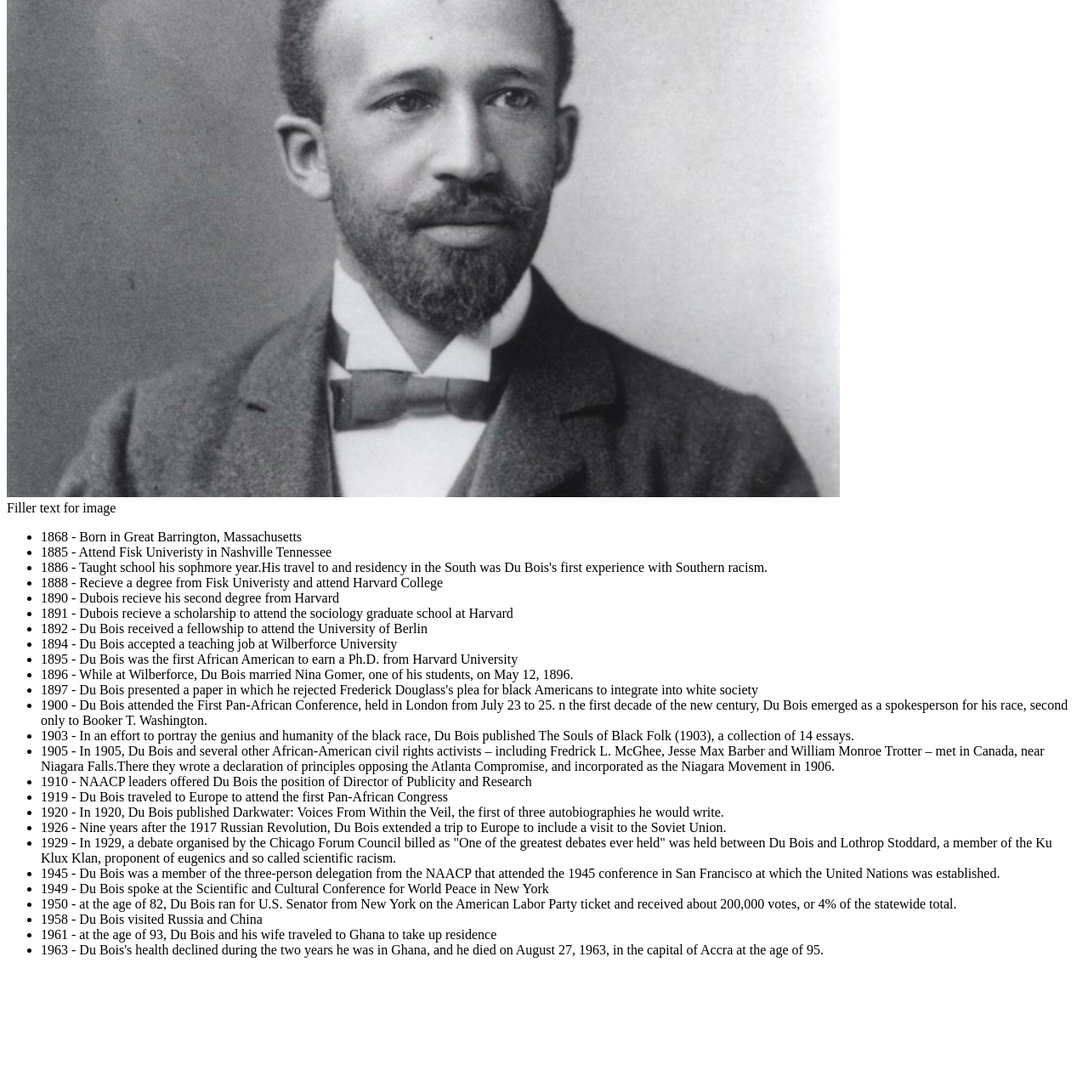
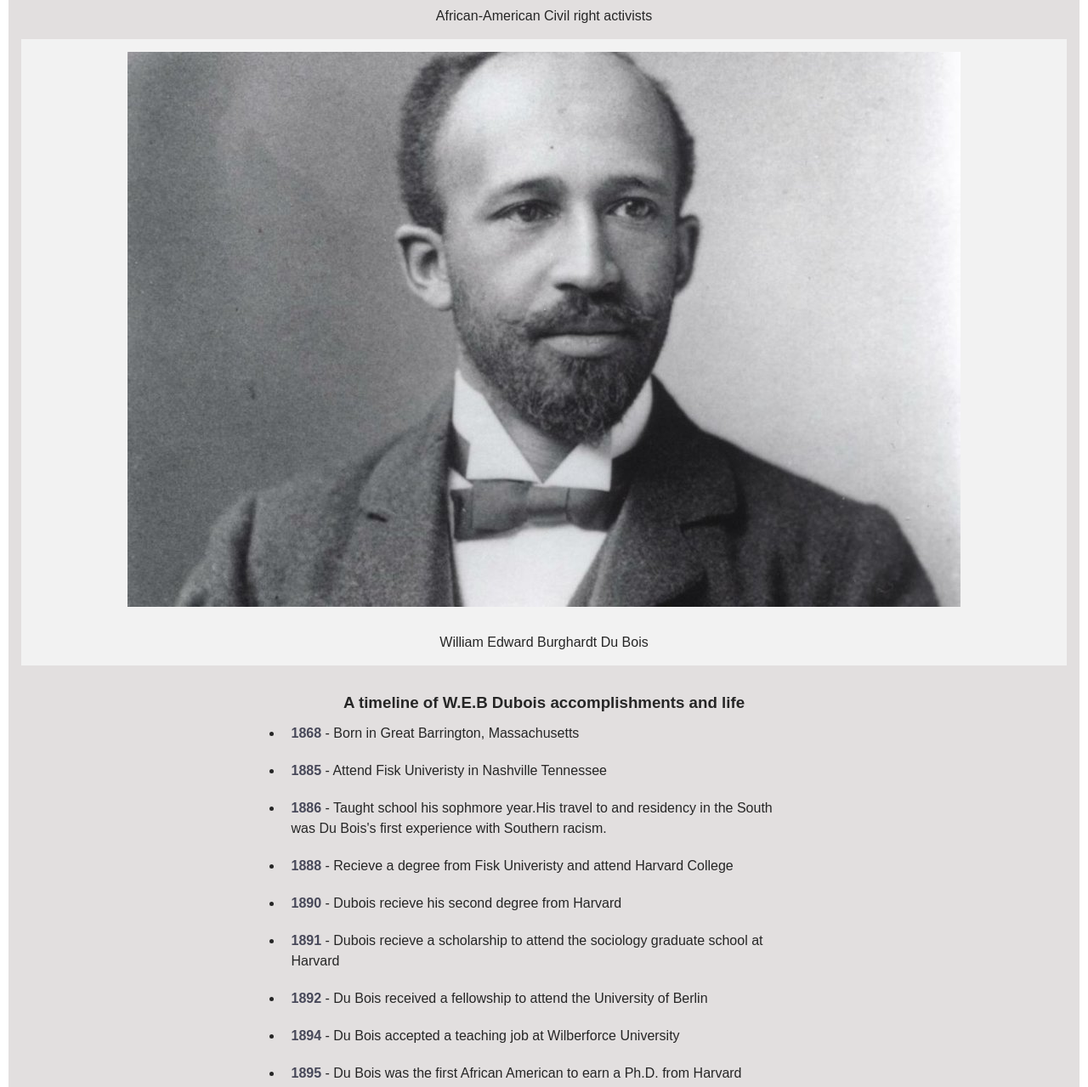
Before and after one commit to amchatman/Tribute-Page, a plain HTML site: page index.html in a window 1280 px wide. Shown: the part 148-1427 px from the top of the page at 85% size. Before the commit the page ends 1291 px from the top, so only its background shows below. Drawn offline with Linux system fonts and the light colour scheme.

Commit message:
Content & style update -Replace filler content -Added styling

```diff
--- a/index.html
+++ b/index.html
@@ -11,55 +11,60 @@
 <body>
     <main id="main">
         <h1 id="title">W.E.B. Dubois</h1>
+        <p>African-American Civil right activists</p>
         <div id="img-div">
             <img src="images/w.e.b._du_bois_pic.jpeg" id="image">
-            <figcaption id="img-caption">Filler text for image</figcaption>
+            <figcaption id="img-caption">William Edward Burghardt Du Bois</figcaption>
         </div>
         <div id="tribute-info">
+            <h3>A timeline of W.E.B Dubois accomplishments and life</h3>
             <ul>
-                <li>1868 - Born in Great Barrington, Massachusetts</li>
-                <li>1885 - Attend Fisk Univeristy in Nashville Tennessee </li>
-                <li>1886 - Taught school his sophmore year.His travel to
+                <li><strong>1868</strong> - Born in Great Barrington, Massachusetts</li>
+                <li><strong>1885</strong> - Attend Fisk Univeristy in Nashville Tennessee </li>
+                <li><strong>1886</strong> - Taught school his sophmore year.His travel to
                     and residency in the South was Du Bois's first experience
                      with Southern racism.
                 </li>
-                <li>1888 - Recieve a degree from Fisk Univeristy and attend Harvard College </li>
-                <li>1890 - Dubois recieve his second degree from Harvard</li>
-                <li>1891 - Dubois recieve a scholarship to attend the sociology graduate school at Harvard </li>
-                <li>1892 - Du Bois received a fellowship to attend the University of Berlin</li>
-                <li>1894 - Du Bois accepted a teaching job at Wilberforce University</li>
-                <li>1895 - Du Bois was the first African American to earn a Ph.D. from Harvard University</li>
-                <li>1896 - While at Wilberforce, Du Bois married Nina Gomer, one of his students, on May 12, 1896.</li>
-                <li>1897 - Du Bois presented a paper in which he rejected Frederick Douglass's plea for black Americans to integrate into white society</li>
-                <li>1900 - Du Bois attended the First Pan-African Conference, held in London from July 23 to 25.
+                <li><strong>1888</strong> - Recieve a degree from Fisk Univeristy and attend Harvard College </li>
+                <li><strong>1890</strong> - Dubois recieve his second degree from Harvard</li>
+                <li><strong>1891</strong> - Dubois recieve a scholarship to attend the sociology graduate school at Harvard </li>
+                <li><strong>1892</strong> - Du Bois received a fellowship to attend the University of Berlin</li>
+                <li><strong>1894</strong> - Du Bois accepted a teaching job at Wilberforce University</li>
+                <li><strong>1895</strong> - Du Bois was the first African American to earn a Ph.D. from Harvard University</li>
+                <li><strong>1896</strong> - While at Wilberforce, Du Bois married Nina Gomer, one of his students, on May 12, 1896.</li>
+                <li><strong>1897</strong> - Du Bois presented a paper in which he rejected Frederick Douglass's plea for black Americans to integrate into white society</li>
+                <li><strong>1900</strong> - Du Bois attended the First Pan-African Conference, held in London from July 23 to 25.
                     n the first decade of the new century, Du Bois emerged as a spokesperson for his race, second only to Booker T. Washington.
                 </li>
-                <li>1903 - In an effort to portray the genius and humanity of the black race, Du Bois published The Souls of Black Folk (1903), a collection of 14 essays.</li>
-                <li>1905 - In 1905, Du Bois and several other African-American civil rights activists – including Fredrick L. McGhee, Jesse Max Barber and William Monroe Trotter
+                <li><strong>1903</strong> - In an effort to portray the genius and humanity of the black race, Du Bois published The Souls of Black Folk (1903), a collection of 14 essays.</li>
+                <li><strong>1905</strong> - In 1905, Du Bois and several other African-American civil rights activists – including Fredrick L. McGhee, Jesse Max Barber and William Monroe Trotter
                     – met in Canada, near Niagara Falls.There they wrote a declaration of principles opposing the Atlanta Compromise, and incorporated as the Niagara
                     Movement in 1906.
                 </li>
-                <li>1910 - NAACP leaders offered Du Bois the position of Director of Publicity and Research</li>
-                <li>1919 - Du Bois traveled to Europe to attend the first Pan-African Congress</li>
-                <li>1920 - In 1920, Du Bois published Darkwater: Voices From Within the Veil, the first of three autobiographies he would write.</li>
-                <li>1926 - Nine years after the 1917 Russian Revolution, Du Bois extended a trip to Europe to include a visit to the Soviet Union.</li>
-                <li>1929 - In 1929, a debate organised by the Chicago Forum Council billed as "One of the greatest debates ever held" was held between
+                <li><strong>1910</strong> - NAACP leaders offered Du Bois the position of Director of Publicity and Research</li>
+                <li><strong>1919</strong> - Du Bois traveled to Europe to attend the first Pan-African Congress</li>
+                <li><strong>1920</strong> - Du Bois published Darkwater: Voices From Within the Veil, the first of three autobiographies he would write.</li>
+                <li><strong>1926</strong> - Nine years after the 1917 Russian Revolution, Du Bois extended a trip to Europe to include a visit to the Soviet Union.</li>
+                <li><strong>1929</strong> - a debate organised by the Chicago Forum Council billed as "One of the greatest debates ever held" was held between
                     Du Bois and Lothrop Stoddard, a member of the Ku Klux Klan, proponent of eugenics and so called scientific racism.
                 </li>
-                <li>1945 - Du Bois was a member of the three-person delegation from the NAACP that attended the 1945 conference in San Francisco at which
+                <li><strong>1945</strong> - Du Bois was a member of the three-person delegation from the NAACP that attended the 1945 conference in San Francisco at which
                     the United Nations was established.
                 </li>
-                <li>1949 -  Du Bois spoke at the Scientific and Cultural Conference for World Peace in New York</li>
-                <li>1950 -  at the age of 82, Du Bois ran for U.S. Senator from New York on the American Labor Party ticket and received
+                <li><strong>1949</strong> - Du Bois spoke at the Scientific and Cultural Conference for World Peace in New York</li>
+                <li><strong>1950 </strong> -  at the age of 82, Du Bois ran for U.S. Senator from New York on the American Labor Party ticket and received
                     about 200,000 votes, or 4% of the statewide total.
                 </li>
-                <li>1958 - Du Bois visited Russia and China</li>
-                <li>1961 - at the age of 93, Du Bois and his wife traveled to Ghana to take up residence</li>
-                <li>1963 - Du Bois's health declined during the two years he was in Ghana, and he died on
+                <li><strong>1958</strong> - Du Bois visited Russia and China</li>
+                <li><strong>1961</strong> at the age of 93, Du Bois and his wife traveled to Ghana to take up residence</li>
+                <li><strong>1963</strong> Du Bois's health declined during the two years he was in Ghana, and he died on
                     August 27, 1963, in the capital of Accra at the age of 95.
                 </li>
             </ul>
         </div>
+        <h3>If you want to learn about W.E.B Dubois read more on his
+            <a href="https://en.wikipedia.org/wiki/W._E._B._Du_Bois" taget="_blank" id="tribute-link">Wikipedia page</a>
+        </h3>
     </main>
 
 </body>
--- a/style.css
+++ b/style.css
@@ -0,0 +1,49 @@
+*{
+    margin:0;
+    padding:0;
+}
+body{
+    font-family:Arial, Helvetica, sans-serif;
+    color:#262626;
+    line-height:1.5;
+    text-align:center;
+}
+p{
+    margin-top:15px;
+    margin-bottom:15px;
+}
+#main{
+    margin:35px 10px;
+    padding:15px;
+    display:block;
+   background-color:#e2dfdf;
+    border-radius:5px;
+   }
+#title{
+       margin-top:30px;
+       font-size:40px;
+   }
+#img-div{
+ background-color:#F2F2F2;
+}
+#img-caption{
+    padding:15px;
+}
+#image{
+    max-width:100%;
+    margin:0 auto;
+    height:auto;
+    display:block;
+    padding:15px;
+}
+#tribute-info{
+    margin:30px auto;
+    width:50%;
+}
+ul li{
+    padding:10px;
+    text-align:left;
+}
+strong{
+    color:#474859;
+}
```
